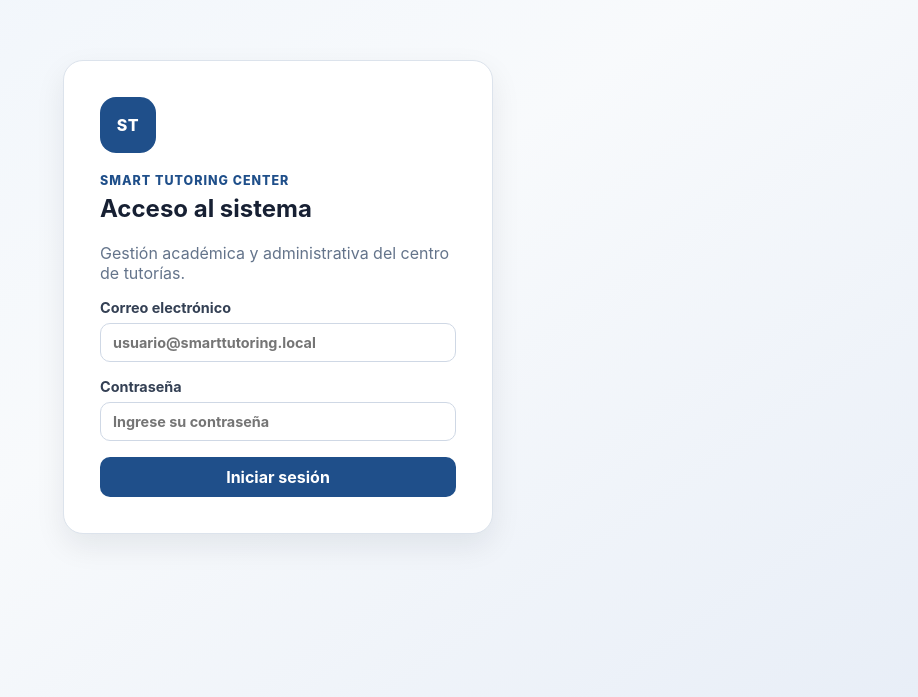
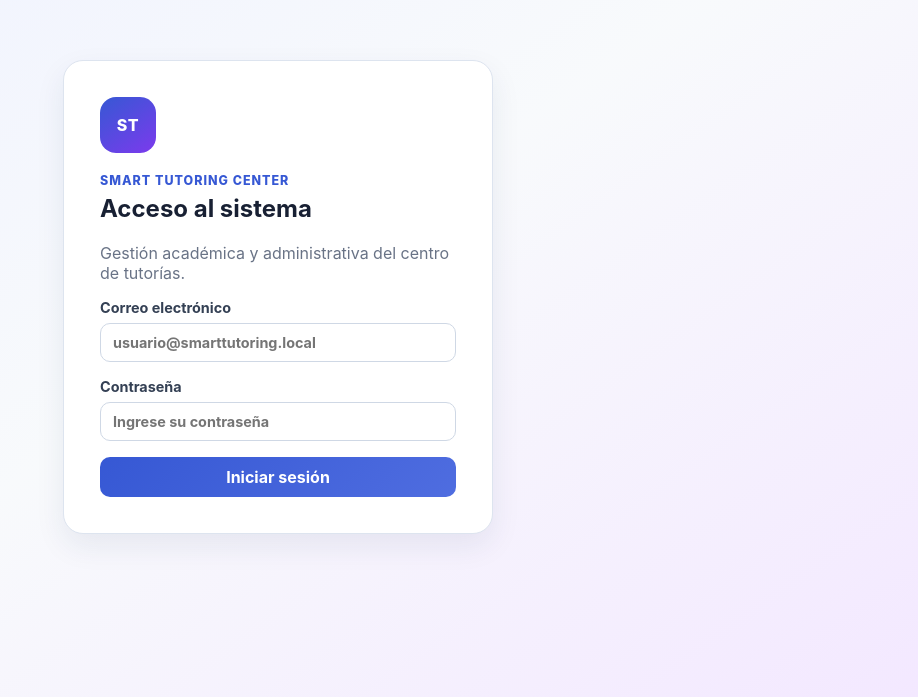
Before and after one commit to fherrera9613-web/smart-tutoring-web, a React (Vite) app in the folder frontend/: page / in a window 1280 px wide. Shown: the part 103-800 px from the top of the page, without its empty margins (362-1280 px from the left). Built offline with nearby package versions, Linux system fonts and the light colour scheme; no server answers.

Commit message:
style: restaurar paleta visual y mantener mejora del grafico mensual

```diff
--- a/frontend/src/styles/app.css
+++ b/frontend/src/styles/app.css
@@ -1,28 +1,32 @@
 :root {
   font-family: Inter, ui-sans-serif, system-ui, -apple-system, BlinkMacSystemFont, "Segoe UI", sans-serif;
   color: #172033;
-  background: #f4f7fb;
+  background: #f3f6fb;
   font-synthesis: none;
   text-rendering: optimizeLegibility;
-  --primary: #1f4f8a;
-  --primary-dark: #163b69;
-  --primary-soft: #eaf2fb;
+  --primary: #3658d4;
+  --primary-dark: #263d9f;
+  --primary-soft: #eef1ff;
+  --accent: #7c3aed;
+  --accent-soft: #f3e8ff;
+  --cyan: #0f8ca8;
+  --cyan-soft: #e8f8fb;
   --surface: #ffffff;
   --surface-alt: #f8fafc;
-  --border: #dce3ec;
-  --text: #172033;
-  --muted: #64748b;
-  --danger: #b42318;
-  --danger-soft: #fef3f2;
-  --success: #067647;
-  --success-soft: #ecfdf3;
-  --warning: #b54708;
-  --warning-soft: #fff7ed;
-  --shadow: 0 12px 30px rgba(15, 23, 42, 0.08);
+  --border: #dde4ef;
+  --text: #182033;
+  --muted: #697386;
+  --danger: #c2413d;
+  --danger-soft: #fff0ef;
+  --success: #16815d;
+  --success-soft: #eaf8f2;
+  --warning: #c17a12;
+  --warning-soft: #fff6e8;
+  --shadow: 0 12px 30px rgba(30, 48, 88, 0.08);
 }
 
 * { box-sizing: border-box; }
-body { margin: 0; min-width: 320px; min-height: 100vh; background: #f4f7fb; color: var(--text); }
+body { margin: 0; min-width: 320px; min-height: 100vh; background: #f3f6fb; color: var(--text); }
 button, input, select, textarea { font: inherit; }
 button { cursor: pointer; }
 button:disabled { cursor: not-allowed; opacity: 0.65; }
@@ -33,7 +37,7 @@ h1, h2, h3, h4, p { margin-top: 0; }
   display: grid;
   place-items: center;
   padding: 24px;
-  background: linear-gradient(145deg, #eef4fb 0%, #f8fafc 50%, #e8eef7 100%);
+  background: linear-gradient(145deg, #eef1ff 0%, #f8fafc 50%, #f3e8ff 100%);
 }
 
 .login-panel {
@@ -51,7 +55,7 @@ h1, h2, h3, h4, p { margin-top: 0; }
   border-radius: 16px;
   display: grid;
   place-items: center;
-  background: var(--primary);
+  background: linear-gradient(145deg, var(--primary), var(--accent));
   color: white;
   font-weight: 800;
   letter-spacing: 0.04em;
@@ -77,7 +81,7 @@ input, select, textarea {
   outline: none;
   transition: border-color .15s ease, box-shadow .15s ease;
 }
-input:focus, select:focus, textarea:focus { border-color: #7da7d8; box-shadow: 0 0 0 3px rgba(31, 79, 138, 0.12); }
+input:focus, select:focus, textarea:focus { border-color: #8ea2ef; box-shadow: 0 0 0 3px rgba(54, 88, 212, 0.12); }
 textarea { resize: vertical; }
 
 .button {
@@ -88,8 +92,8 @@ textarea { resize: vertical; }
   transition: transform .12s ease, background .15s ease;
 }
 .button:active:not(:disabled) { transform: translateY(1px); }
-.button-primary { color: white; background: var(--primary); }
-.button-primary:hover:not(:disabled) { background: var(--primary-dark); }
+.button-primary { color: white; background: linear-gradient(135deg, var(--primary), #4f6de0); }
+.button-primary:hover:not(:disabled) { background: linear-gradient(135deg, var(--primary-dark), var(--primary)); }
 .button-secondary { color: #344054; background: #eef2f6; }
 .button-secondary:hover:not(:disabled) { background: #e3e8ef; }
 .button-ghost { color: var(--primary); background: var(--primary-soft); }
@@ -100,8 +104,8 @@ textarea { resize: vertical; }
 .form-actions { display: flex; gap: 10px; flex-wrap: wrap; align-items: center; }
 
 .alert { border-radius: 10px; padding: 12px 14px; border: 1px solid transparent; font-size: 0.92rem; }
-.alert-error { color: #912018; background: var(--danger-soft); border-color: #fecdca; }
-.alert-success { color: #05603a; background: var(--success-soft); border-color: #abefc6; }
+.alert-error { color: #912018; background: var(--danger-soft); border-color: #f5c7c4; }
+.alert-success { color: #05603a; background: var(--success-soft); border-color: #b7e6d1; }
 
 .app-shell { min-height: 100vh; display: grid; grid-template-columns: 250px minmax(0, 1fr); }
 .sidebar {
@@ -109,7 +113,7 @@ textarea { resize: vertical; }
   position: sticky;
   top: 0;
   align-self: start;
-  background: #102a4c;
+  background: linear-gradient(180deg, #18223e 0%, #1a2750 48%, #202a46 100%);
   color: white;
   padding: 22px 16px;
   display: flex;
@@ -118,18 +122,18 @@ textarea { resize: vertical; }
 }
 .sidebar-brand { display: flex; gap: 12px; align-items: center; padding: 0 6px; }
 .sidebar-brand strong, .sidebar-brand span { display: block; }
-.sidebar-brand span { margin-top: 2px; color: #b8c7dc; font-size: 0.78rem; }
+.sidebar-brand span { margin-top: 2px; color: #b8c5df; font-size: 0.78rem; }
 .sidebar-nav { display: grid; gap: 7px; }
-.nav-item { width: 100%; border: 0; border-radius: 10px; padding: 11px 12px; text-align: left; color: #dce7f5; background: transparent; font-weight: 650; display: flex; align-items: center; gap: 9px; }
+.nav-item { width: 100%; border: 0; border-radius: 10px; padding: 11px 12px; text-align: left; color: #dfe6f5; background: transparent; font-weight: 650; display: flex; align-items: center; gap: 9px; }
 .nav-item:hover { background: rgba(255,255,255,0.08); }
-.nav-item.active { color: white; background: #245a98; }
+.nav-item.active { color: white; background: linear-gradient(135deg, rgba(81,104,224,.92), rgba(124,58,237,.72)); }
 .nav-icon { width: 18px; height: 18px; flex: 0 0 18px; display: inline-grid; place-items: center; }
 .nav-icon svg { width: 18px; height: 18px; }
 .sidebar-footer { margin-top: auto; display: grid; gap: 12px; }
 .user-summary { border-top: 1px solid rgba(255,255,255,0.12); padding-top: 16px; min-width: 0; }
 .user-summary strong, .user-summary span { display: block; overflow-wrap: anywhere; }
 .user-summary strong { font-size: 0.82rem; }
-.user-summary span { margin-top: 3px; color: #b8c7dc; font-size: 0.78rem; }
+.user-summary span { margin-top: 3px; color: #b8c5df; font-size: 0.78rem; }
 
 .content-area { min-width: 0; }
 .topbar { min-height: 94px; display: flex; align-items: center; padding: 20px 30px; background: rgba(255,255,255,.92); border-bottom: 1px solid var(--border); }
@@ -169,6 +173,12 @@ tbody tr:last-child td { border-bottom: 0; }
 .metric-card-topline .metric-label { display: inline; }
 .metric-icon { width: 28px; height: 28px; border-radius: 8px; display: inline-grid !important; place-items: center; flex: 0 0 28px; background: var(--primary-soft); color: var(--primary); }
 .metric-icon-svg { width: 16px; height: 16px; }
+.metric-card-blue .metric-icon { color: var(--primary); background: var(--primary-soft); }
+.metric-card-cyan .metric-icon { color: var(--cyan); background: var(--cyan-soft); }
+.metric-card-purple .metric-icon { color: var(--accent); background: var(--accent-soft); }
+.metric-card-green .metric-icon { color: var(--success); background: var(--success-soft); }
+.metric-card-amber .metric-icon { color: var(--warning); background: var(--warning-soft); }
+.metric-card-red .metric-icon { color: var(--danger); background: var(--danger-soft); }
 
 .dashboard-charts { display: grid; grid-template-columns: repeat(2, minmax(0, 1fr)); gap: 18px; }
 .chart-card { min-width: 0; }
@@ -198,7 +208,7 @@ tbody tr:last-child td { border-bottom: 0; }
   align-items: end;
   padding-top: 12px;
   overflow-x: auto;
-  background-image: repeating-linear-gradient(to top, transparent 0, transparent 39px, #edf1f6 40px);
+  background-image: repeating-linear-gradient(to top, transparent 0, transparent 39px, #e9edf5 40px);
   background-size: 100% 160px;
   background-repeat: no-repeat;
   background-position: left 40px;
@@ -224,7 +234,7 @@ tbody tr:last-child td { border-bottom: 0; }
   position: relative;
   height: 160px;
   border-radius: 10px 10px 5px 5px;
-  background: linear-gradient(to top, rgba(241,245,249,.72), rgba(248,250,252,.28));
+  background: linear-gradient(to top, rgba(238,241,255,.72), rgba(248,250,252,.28));
   border-bottom: 1px solid #cfd8e5;
   overflow: hidden;
 }
@@ -235,32 +245,32 @@ tbody tr:last-child td { border-bottom: 0; }
   bottom: 0;
   min-height: 0;
   border-radius: 9px 9px 3px 3px;
-  background: linear-gradient(180deg, #5d8fd0 0%, #2f6cad 52%, var(--primary) 100%);
-  box-shadow: 0 5px 12px rgba(31,79,138,.14);
+  background: linear-gradient(180deg, #7d8ff0 0%, #5168df 52%, var(--primary) 100%);
+  box-shadow: 0 5px 12px rgba(54,88,212,.14);
   transition: height .25s ease, transform .18s ease, filter .18s ease, box-shadow .18s ease;
   transform-origin: bottom;
 }
 .monthly-column:hover .monthly-bar {
   transform: scaleX(1.06);
   filter: saturate(1.12) brightness(1.04);
-  box-shadow: 0 7px 16px rgba(31,79,138,.22);
+  box-shadow: 0 7px 16px rgba(54,88,212,.22);
 }
 .monthly-column:hover .monthly-value {
   color: var(--primary-dark);
   transform: translateY(-2px);
 }
 .monthly-column:last-child .monthly-bar {
-  background: linear-gradient(180deg, #4da8d8 0%, #2b78b8 52%, #195783 100%);
-  box-shadow: 0 5px 14px rgba(43,120,184,.2);
+  background: linear-gradient(180deg, #9a6cf3 0%, #7c3aed 52%, #5b21b6 100%);
+  box-shadow: 0 5px 14px rgba(124,58,237,.2);
 }
 .monthly-column:last-child .monthly-label {
-  color: var(--primary-dark);
+  color: var(--accent);
   font-weight: 800;
 }
 .monthly-label { color: #475467; font-size: 0.78rem; font-weight: 700; white-space: nowrap; transition: color .18s ease; }
 
 .status { display: inline-flex; align-items: center; border-radius: 999px; padding: 4px 9px; font-size: .76rem; font-weight: 800; }
-.status-programada, .status-activo { color: #175cd3; background: #eff8ff; }
+.status-programada, .status-activo { color: #3658d4; background: #eef1ff; }
 .status-completada { color: var(--success); background: var(--success-soft); }
 .status-cancelada, .status-inactivo { color: var(--danger); background: var(--danger-soft); }
 .payment-summary, .completion-box { display: flex; justify-content: space-between; gap: 18px; align-items: center; margin: 16px 0; padding: 14px 16px; border-radius: 10px; background: #f7f9fc; border: 1px solid #e6ebf2; }
```
